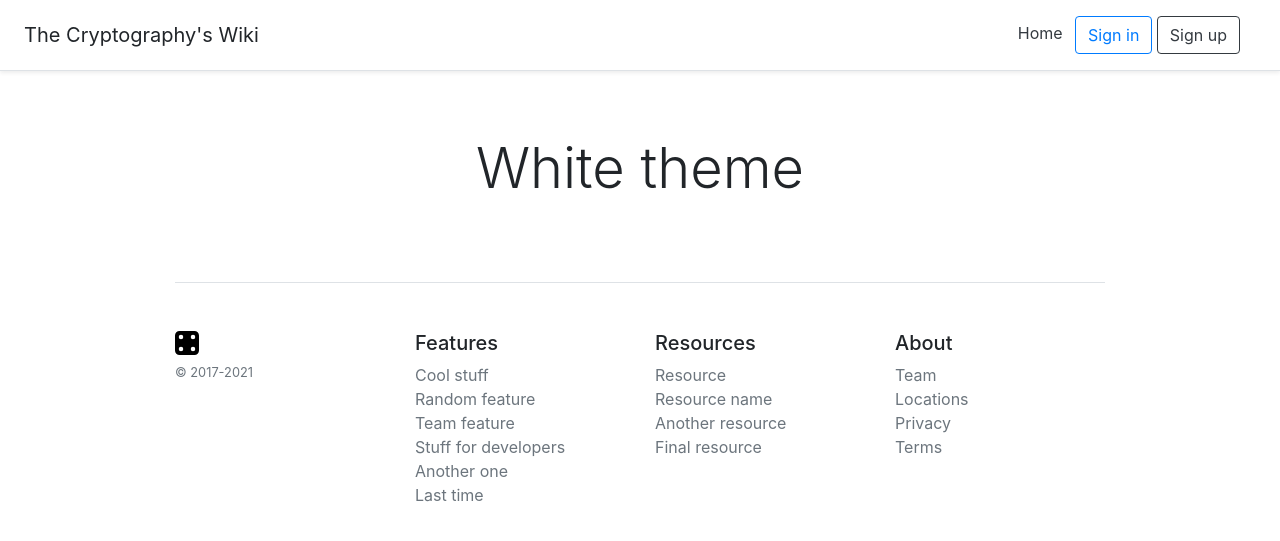
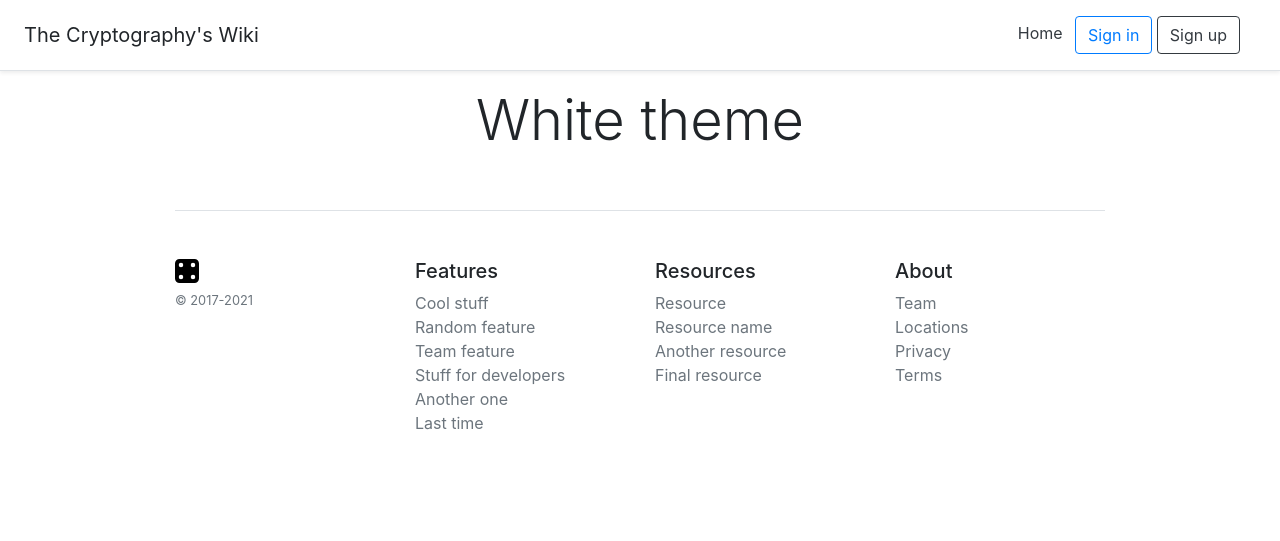
Before and after one commit to filipposonnati/final_project, a Symfony app: template templates/main/main.html.twig in a window 1280 px wide. Shown: the top 541 px of the page. Run offline with Twig, Linux system fonts and the light colour scheme; the template is opened without the code that fills it, so the values that code supplies are empty; some libraries are stand-ins or nearby versions.

Commit message:
css edit

```diff
--- a/public/css/main.css
+++ b/public/css/main.css
@@ -7,11 +7,3 @@ html {
         font-size: 16px;
     }
 }
-
-.container {
-    max-width: 960px;
-}
-
-.pricing-header {
-    max-width: 700px;
-}
--- a/public/css/security.css
+++ b/public/css/security.css
@@ -59,3 +59,8 @@ body {
 .form-signin input[id="registration_form_plainPassword_second"] {
     margin-bottom: 10px;
 }
+
+#already_logged {
+    margin-top: 120px;
+    margin-bottom: 120px;
+}
--- a/templates/base.html.twig
+++ b/templates/base.html.twig
@@ -22,6 +22,9 @@
 				.bd-placeholder-img-lg {
 					font-size: 3.5rem;
 				}
+			}
+			#footer {
+				max-width: 960px;
 			}
 		</style>
 
@@ -49,10 +52,9 @@
 				</nav>
 			</div>
 
-			<div class="d-flex justify-content-center"> {% block body %}{% endblock %}
-				</div>
+			{% block body %}{% endblock %}
 
-				<div class="container">
+			<div id="footer" class="container">
 				<footer class="pt-4 my-md-5 pt-md-5 border-top">
 					<div class="row">
 						<div class="col-6 col-md">
@@ -126,5 +128,3 @@
 			<script src="https://cdn.jsdelivr.net/npm/bootstrap@4.6.0/dist/js/bootstrap.min.js" integrity="sha384-+YQ4JLhjyBLPDQt//I+STsc9iw4uQqACwlvpslubQzn4u2UU2UFM80nGisd026JF" crossorigin="anonymous"></script>
 		</body>
 	</html>
-	</body>
-</html></body></html></body></html>
--- a/templates/main/main.html.twig
+++ b/templates/main/main.html.twig
@@ -5,7 +5,7 @@
 
 {% block body %}
 
-	<div class="pricing-header px-3 py-3 pt-md-5 pb-md-4 mx-auto text-center">
+	<div class="d-flex justify-content-center">
 		<h1 class="display-4">White theme</h1>
 	</div>
 
--- a/templates/security/login.html.twig
+++ b/templates/security/login.html.twig
@@ -8,13 +8,12 @@
 {% endblock %}
 
 {% block body %}
-
 	{% if error %}
 		<div class="alert alert-danger">{{ error.messageKey|trans(error.messageData, 'security') }}</div>
 	{% endif %}
 
 	{% if app.user %}
-		<div class="container">
+		<div id="already_logged" class="container">
 			<div class="row justify-content-center">
 				<img class="mb-4" src="{{ asset("/icon/person-fill.svg") }}" alt="Not found" width="72" height="72">
 			</div>
@@ -42,5 +41,4 @@
 			<button class="btn btn-lg btn-primary btn-block" type="submit">Sign in</button>
 		</form>
 	{% endif %}
-
 {% endblock %}
--- a/templates/security/register.html.twig
+++ b/templates/security/register.html.twig
@@ -14,7 +14,7 @@
 	{% endfor %}
 
 	{% if app.user %}
-		<div class="container">
+		<div id="already_logged" class="container">
 			<div class="row justify-content-center">
 				<img class="mb-4" src="{{ asset("/icon/person-fill.svg") }}" alt="Not found" width="72" height="72">
 			</div>
```
Lines whose indentation alone changed are shown as unchanged.
